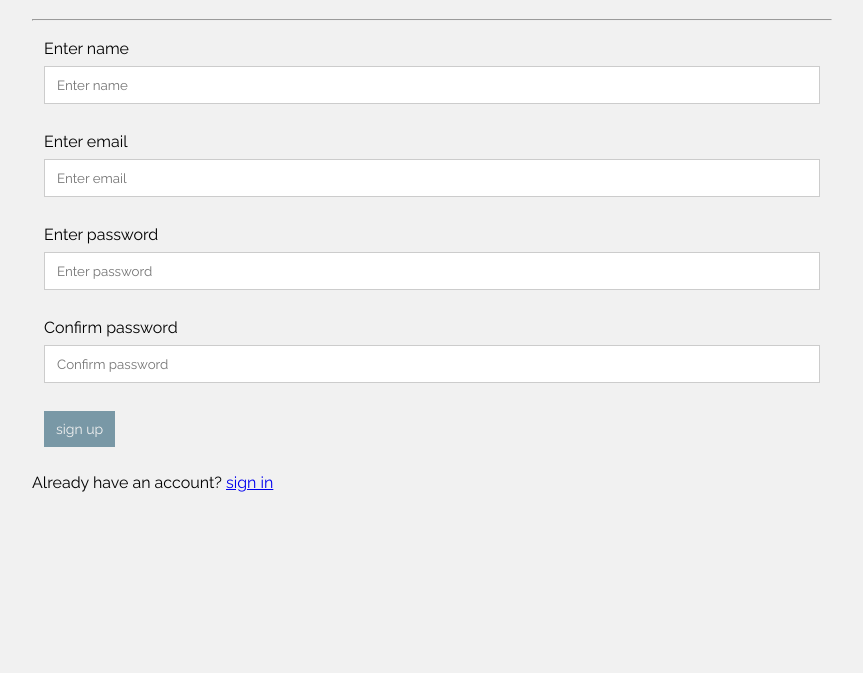
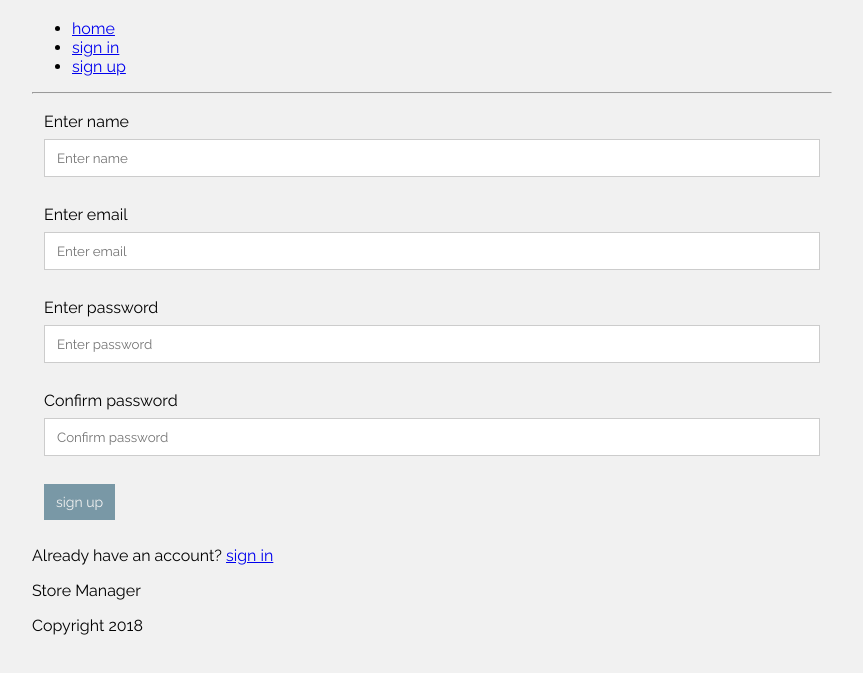
Before and after one commit to bryyoz/store-manager-ui, a plain HTML site: page register.html in a window 1280 px wide. Shown: the part 73-746 px from the top of the page, without its empty margins (208-1071 px from the left). Drawn offline with Linux system fonts and the light colour scheme.

Commit message:
[Chore #161067314] add navbar and footer to register page

```diff
--- a/register.html
+++ b/register.html
@@ -16,6 +16,13 @@
         <div class="content">
             <div class="">
                 <h1>Store Manager sign up</h1>
+                <nav>
+                    <ul class="nav">
+                        <li><a href="/index.html">home</a></li>
+                        <li><a href="/login.html">sign in</a></li>
+                        <li><a href="/register.html">sign up</a></li>
+                    </ul>
+                </nav>
                 <hr>
                 <form action="login.html">
                     <div class="form-item">
@@ -41,6 +48,10 @@
                 <p>Already have an account? <a href="/login.html">sign in</a></p>
             </div>
         </div>
+        <div class="footer">
+            <p>Store Manager</p>
+            <p>Copyright 2018</p>
+        </div>
     </div>
 </body>
 </html>
```
